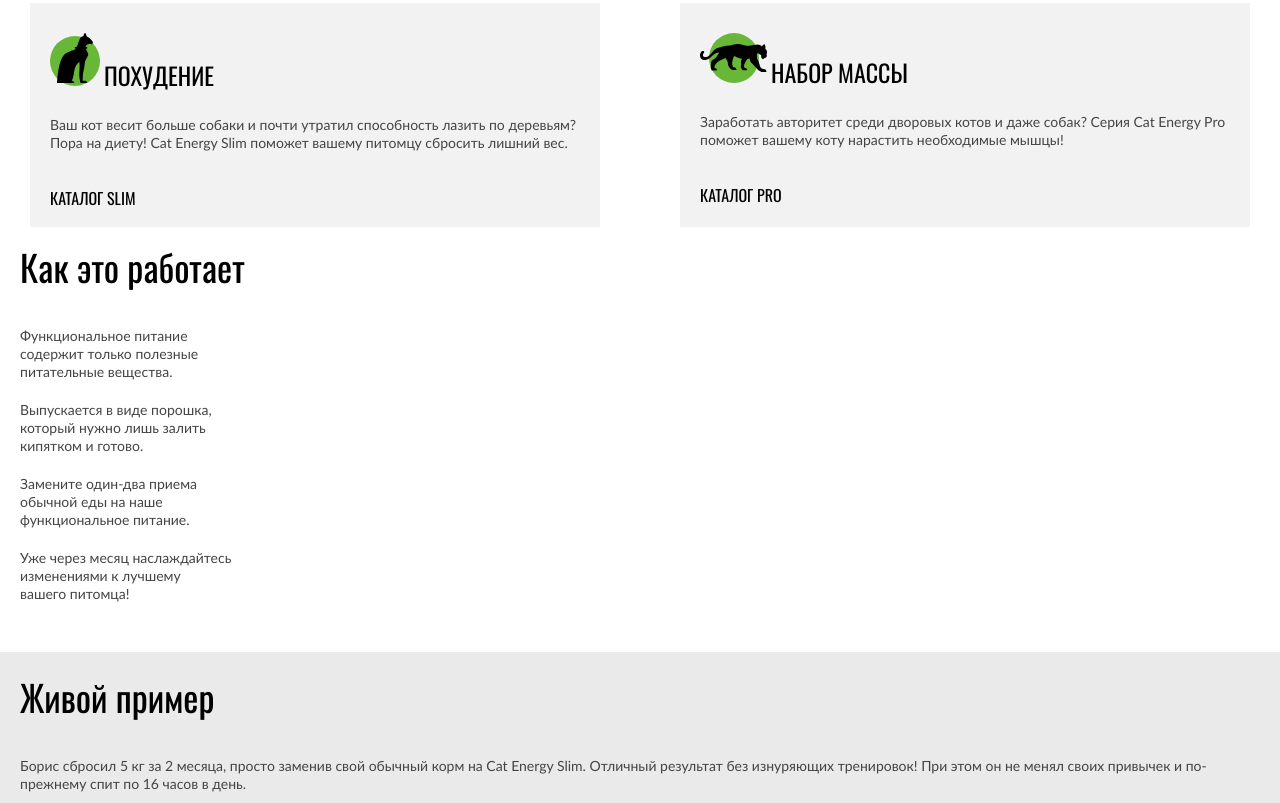
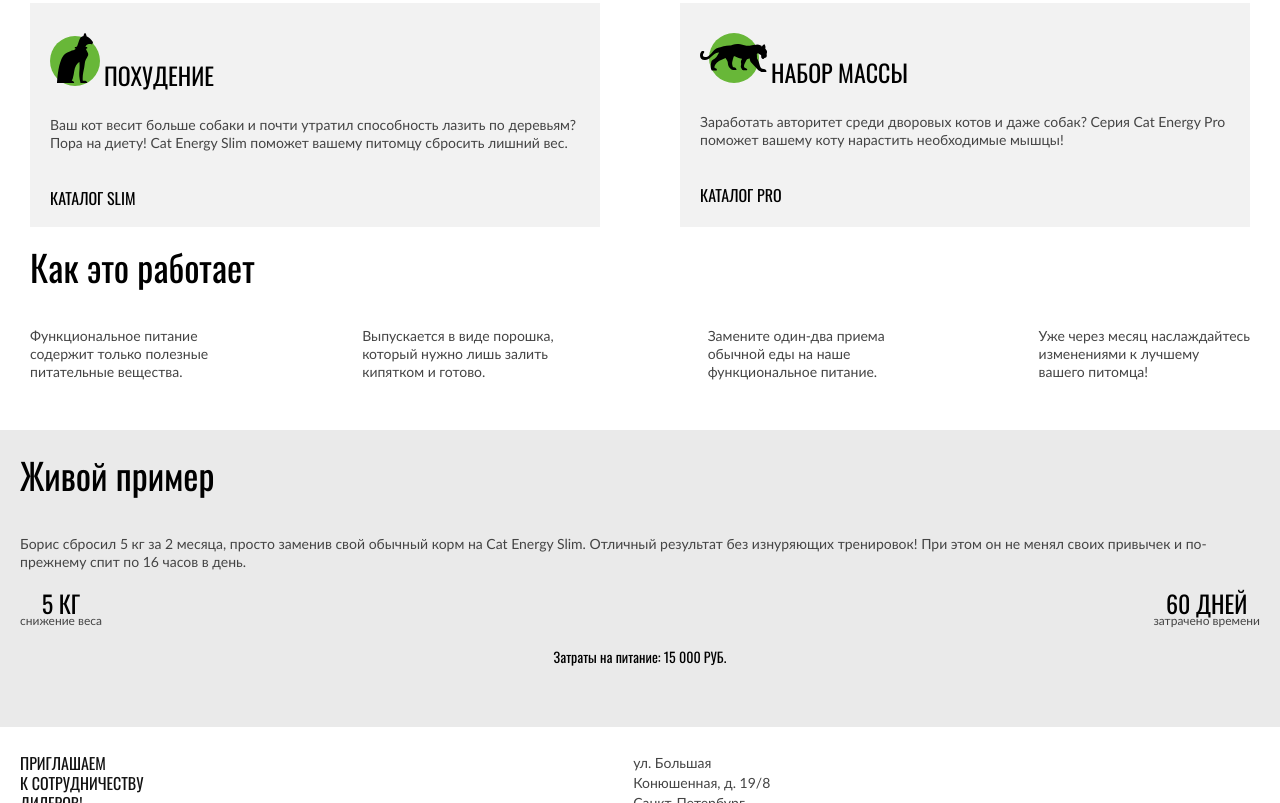
Before and after one commit to htmlacademy-adaptive/1616145-cat-energy-28, a website: page source/index.html in a window 1280 px wide. Shown: the part 635-1438 px from the top of the page. Drawn offline with nearby package versions, Linux system fonts and the light colour scheme; files that its build step writes are made by us from their sources.

Commit message:
Добавлены стили для ширины экрана в блок about

```diff
--- a/source/less/blocks/about.less
+++ b/source/less/blocks/about.less
@@ -2,6 +2,10 @@
   margin-top: 20px;
   margin-bottom: 49px;
   .grid-margin;
+
+  @media (min-width: @desktop-width) {
+    .width-for-desktop;
+  }
 
   &__title {
     display: block;
--- a/source/less/blocks/advantages-list.less
+++ b/source/less/blocks/advantages-list.less
@@ -3,6 +3,17 @@
   flex-direction: column;
   padding: 0;
   gap: 20px;
+
+  @media (min-width: @tablet-width) {
+    display: grid;
+    grid-template-columns: auto auto;
+  }
+
+  @media (min-width: @desktop-width) {
+    display: flex;
+    flex-direction: row;
+    justify-content: space-between;
+  }
 
   &__item {
 
@@ -13,12 +24,8 @@
   }
 
   &__text {
-    font-family: "Lato", "Arial", sans-serif;
-    font-size: 14px;
-    line-height: 18px;
-    font-weight: 400;
-    font-style: normal;
-    color: #444444;
+    .fonts-paragraph;
+    .font(14px; 18px; 400; #444444);
     margin: 0;
   }
 }
```
